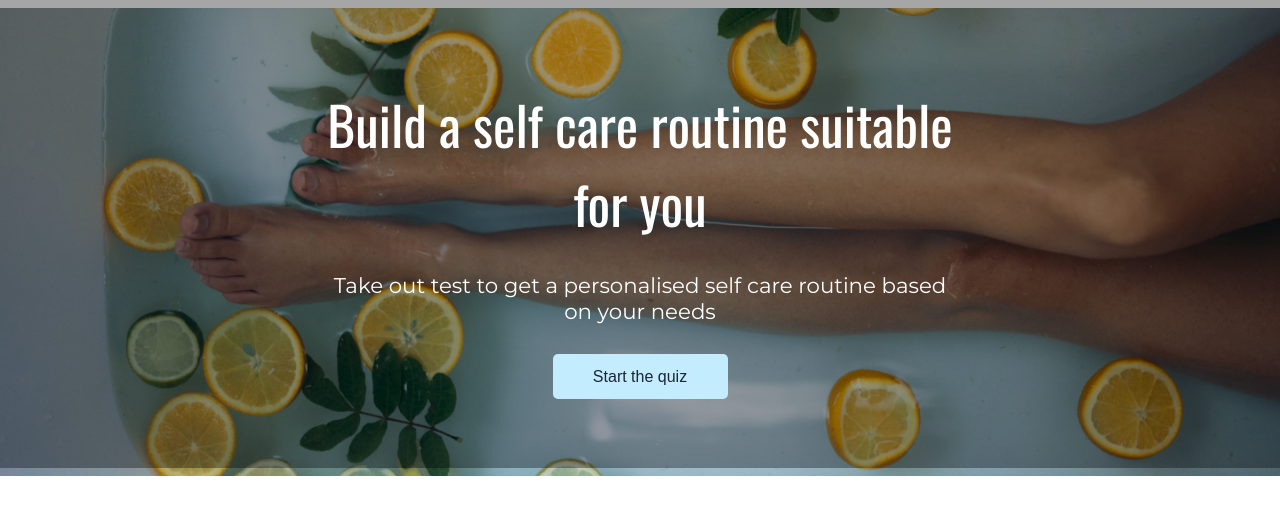
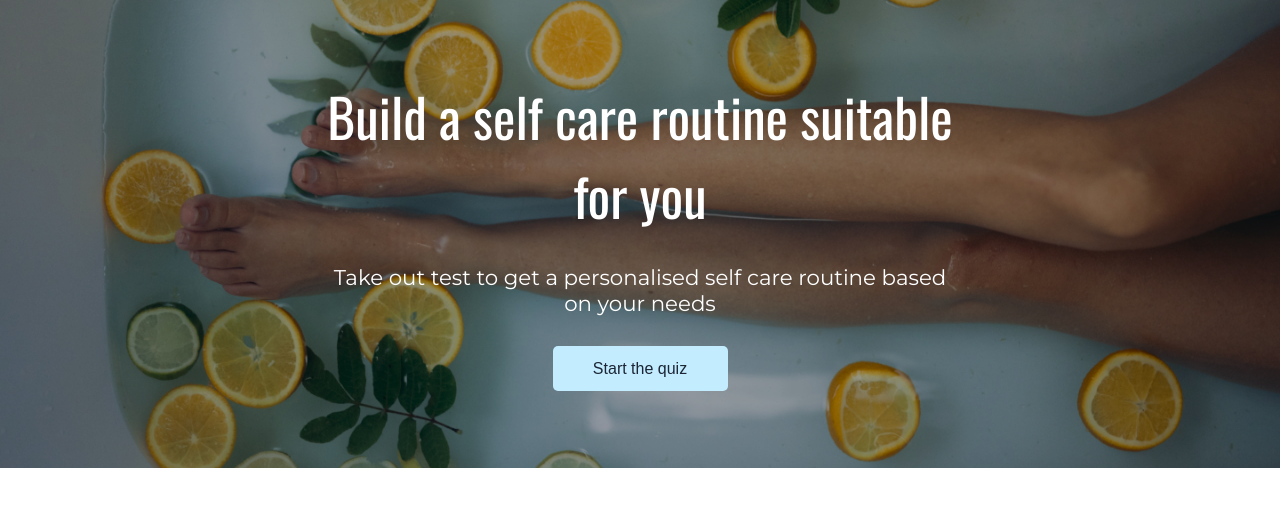
Before and after one commit to dante2302/skincareQuiz, a React (Vite) app: page / in a window 1280 px wide. Shown: the top 514 px of the page. Built offline with nearby package versions, Linux system fonts and the light colour scheme.

Commit message:
move images to public/assets folder

```diff
--- a/src/components/App.tsx
+++ b/src/components/App.tsx
@@ -1,5 +1,6 @@
 import { Route, Routes } from "react-router-dom";
 import HomePage from "./Home/HomePage";
+import "./global.css";
 
 export default function App()
 {
--- a/src/components/Home/HomePage.tsx
+++ b/src/components/Home/HomePage.tsx
@@ -1,5 +1,5 @@
-import homeImg from "../../assets/homeImg.png";
-import homeForeground from "../../assets/homeForeground.png";
+import homeImg from "/assets/homeImg.png";
+import homeForeground from "/assets/homeForeground.png";
 import "./home.css";
 
 export default function HomePage() {
--- /dev/null
+++ b/src/components/global.css
@@ -0,0 +1,4 @@
+body{
+    margin: 0;
+    padding: 0;
+}
```
Also changed, not shown: public/assets/homeForeground.png (renamed from src/assets/homeForeground.png), public/assets/homeImg.png (renamed from src/assets/homeImg.png).
